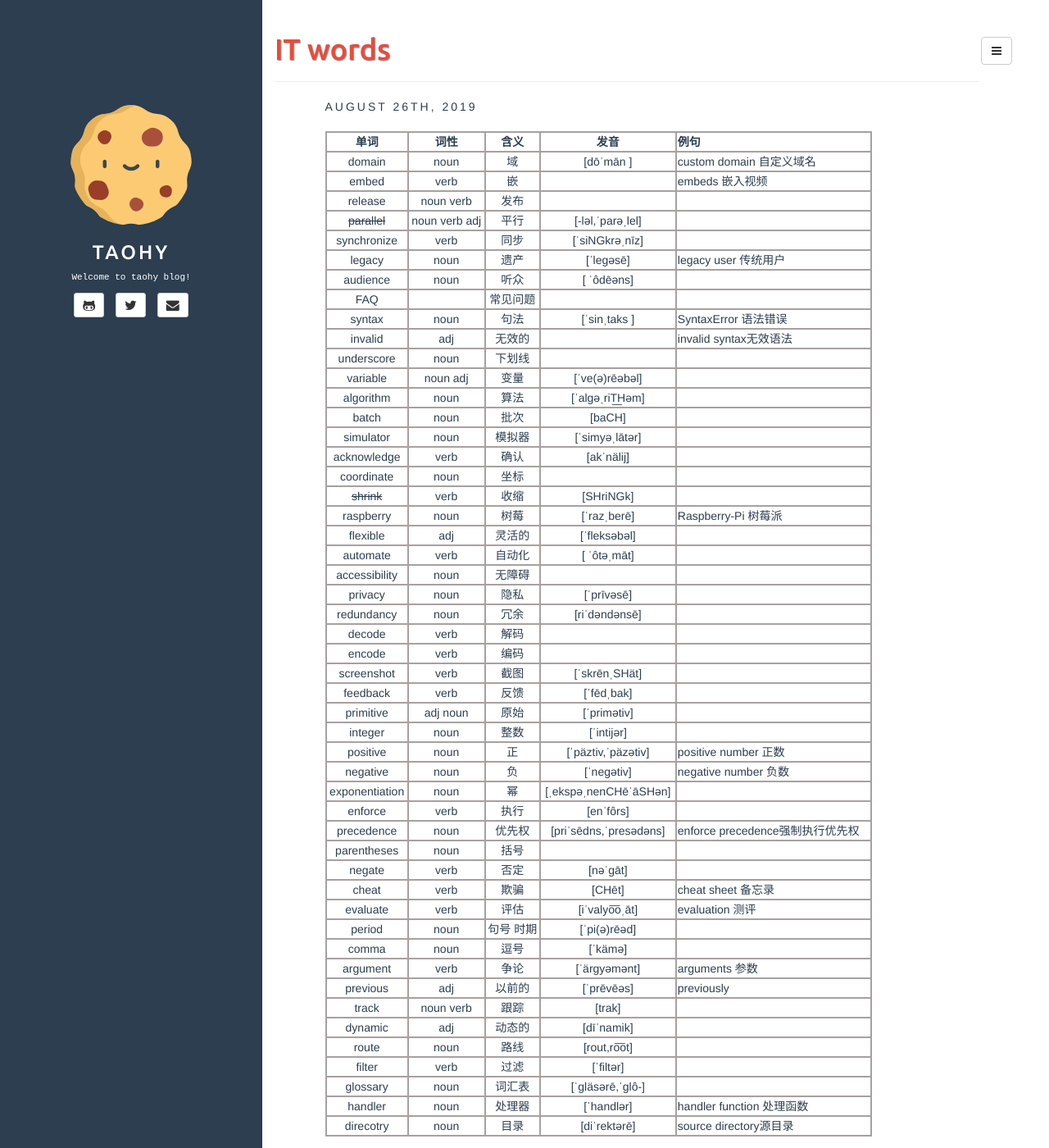
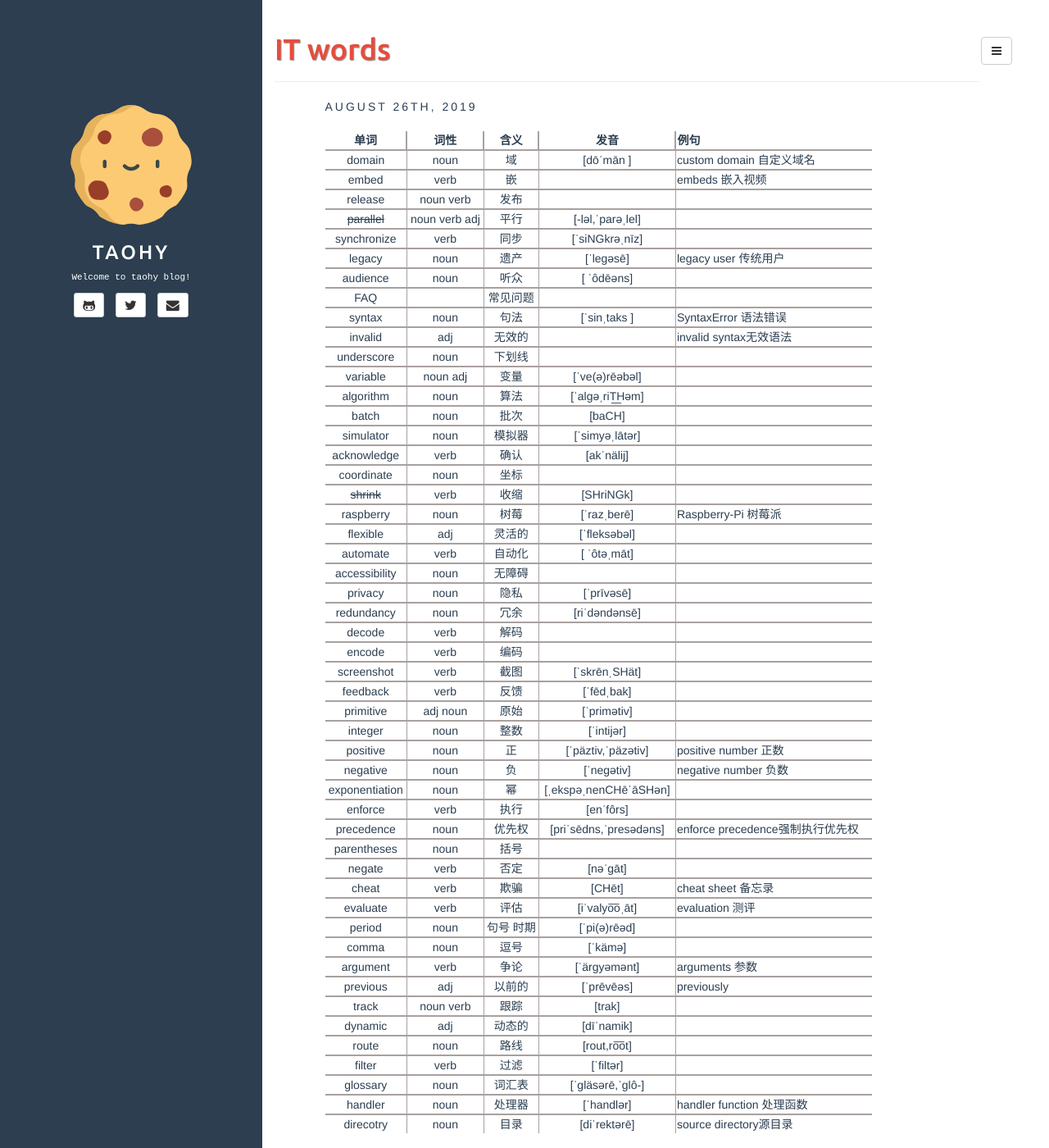
Before and after one commit to taohy88/taohy88.github.io, a Jekyll site: the page built from _posts/2019-08-26-ITwords.md, in a window 1280 px wide and 1400 px high. Shown: the whole window at 82% size. Built offline with Jekyll 4.4.1, drawn with Linux system fonts in a browser that asks for light colours.

Commit message:
ignitions

```diff
--- a/assets/css/style.css
+++ b/assets/css/style.css
@@ -205,12 +205,11 @@ table.wide {
 	max-width: 100%;
   }
 
-  /*
+
 table.inner-borders {
 	border-collapse: collapse;
 	border-style: hidden;
 	td {
-	  border: 1px solid #5e5e5e;
+	  border: 1px solid #a8a0a0;
 	}
   }
-  */
```
